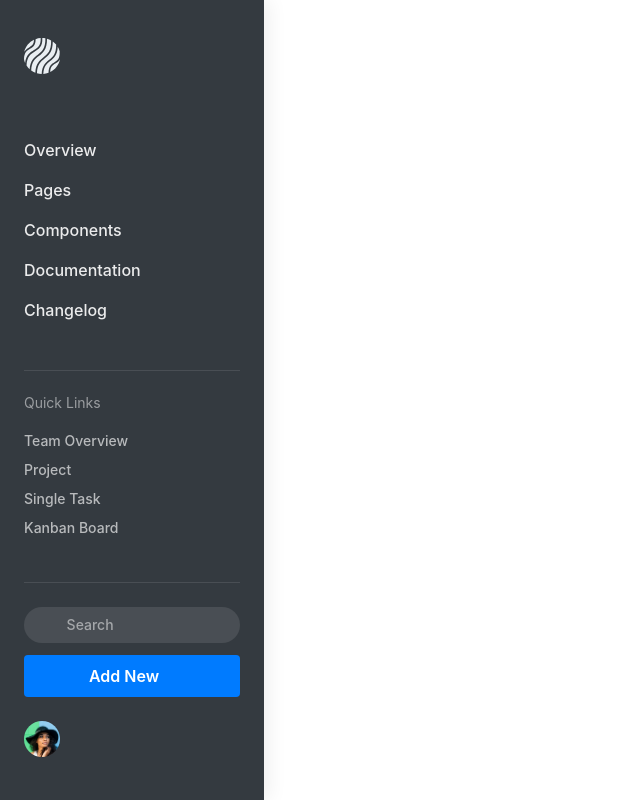
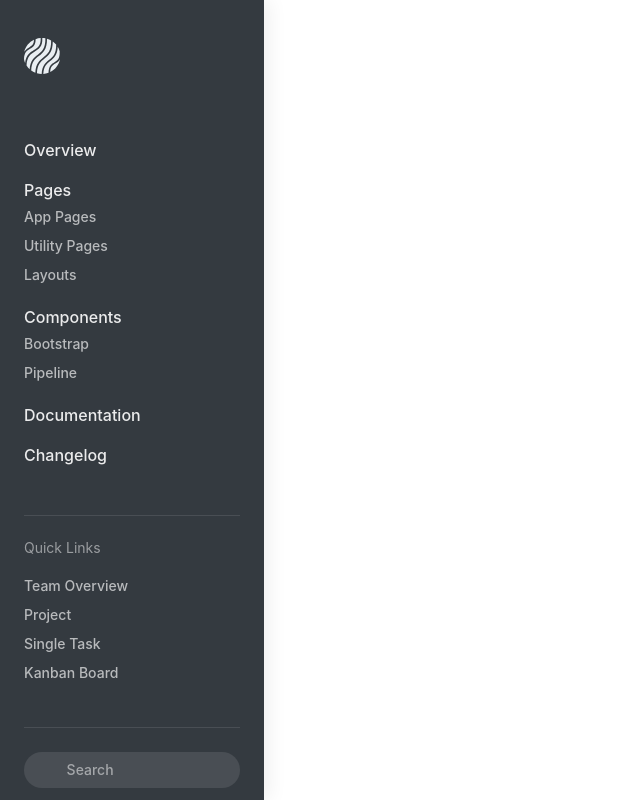
Before and after one commit to bitbrothers/npm-ui-component, a React (Create React App) app: page / in a window 1280 px wide. Shown: the whole page, without its empty margins (0-640 px from the left). Built offline with nearby package versions, Linux system fonts and the light colour scheme.

Commit message:
Main menu
Dynamic rendering for main menu component in sidebar

```diff
--- a/src/components/menu/Main.js
+++ b/src/components/menu/Main.js
@@ -1,50 +1,27 @@
 import React from 'react'
 import {Link} from 'react-router-dom'
 
-function Main() {
+function Main(mainmenu) {
+
     return(
         <div class="main-menu-container" id="sidebar-menu">
             <ul class="main-menu">
-                <li class="main-menu__item js-menu-item">
-                    <Link class="main-menu__link js-menulink">
-                        Overview
-                        <ul class="sub-menu js-submenu">
-                            <li class="main-menu__item js-sub-item"><Link class="main-menu__link"></Link></li>
-                        </ul>
-                    </Link>
-                </li>
-                <li class="main-menu__item js-menu-item">
-                    <Link class="main-menu__link js-menulink">
-                        Pages
-                        <ul class="sub-menu js-submenu">
-                            <li class="main-menu__item js-sub-item"><Link class="main-menu__link"></Link></li>
-                        </ul>
-                    </Link>
-                </li>
-                <li class="main-menu__item js-menu-item">
-                    <Link class="main-menu__link js-menulink">
-                        Components
-                        <ul class="sub-menu js-submenu">
-                            <li class="main-menu__item js-sub-item"><Link class="main-menu__link"></Link></li>
-                        </ul>
-                    </Link>
-                </li>
-                <li class="main-menu__item js-menu-item">
-                    <Link class="main-menu__link js-menulink">
-                        Documentation
-                        <ul class="sub-menu js-submenu">
-                            <li class="main-menu__item js-sub-item"><Link class="main-menu__link"></Link></li>
-                        </ul>
-                    </Link>
-                </li>
-                <li class="main-menu__item js-menu-item">
-                    <Link class="main-menu__link js-menulink">
-                        Changelog
-                        <ul class="sub-menu js-submenu">
-                            <li class="main-menu__item js-sub-item"><Link class="main-menu__link"></Link></li>
-                        </ul>
-                    </Link>
-                </li>
+                {
+                    mainmenu.items.map(item=>{
+                return <li class="main-menu__item js-menu-item">
+                            <Link class="main-menu__link js-menulink">
+                                {item.title}
+                                <ul class="sub-menu js-submenu">
+                                    {item.submenu ?
+                                        item.submenu.map(sub=>{
+                                        return <li class="main-menu__item js-sub-item"><Link class="main-menu__link">{sub.title}</Link></li>
+                                        })
+                                    : null}
+                                </ul>
+                            </Link>
+                        </li>
+                    })
+                }
             </ul>
         </div>
     )
--- a/src/components/menu/Sidebar.js
+++ b/src/components/menu/Sidebar.js
@@ -4,7 +4,7 @@ import {Link} from 'react-router-dom';
 import QuickLinks from './QuickLinks';
 import Search from './Search';
 
-function Sidebar({logo, userPhoto, quicklinks}) {
+function Sidebar({logo, userPhoto, quicklinks,mainmenu}) {
     return (
         <aside class="left-sidebar" id="js-sidebar">
             <div class="logo"><a class="logo__link" href="#">
@@ -26,7 +26,8 @@ function Sidebar({logo, userPhoto, quicklinks}) {
 
             <div class="left-sidebar__collapse js-sidebar-collapse">
 
-                <Main />
+                <Main
+                items={mainmenu}/>
 
                 <QuickLinks
                 items={quicklinks} />
--- a/src/styling/menu/_mainmenu.scss
+++ b/src/styling/menu/_mainmenu.scss
@@ -56,8 +56,12 @@
     color: rgba(255, 255, 255, 0.9);
   }
 
+  &__link:hover{
+    text-decoration: none;
+    color: rgba(255, 255, 255, 0.9);
+  }
+
   .sub-menu {
-    display: none;
     >li {
       color: rgba(255, 255, 255, 0.65);
       position: relative;
--- a/src/styling/menu/_sidebar.scss
+++ b/src/styling/menu/_sidebar.scss
@@ -62,6 +62,7 @@
 
         &:hover {
           color: rgba(255, 255, 255, 0.9);
+          text-decoration: none;
         }
       }
     }
```
